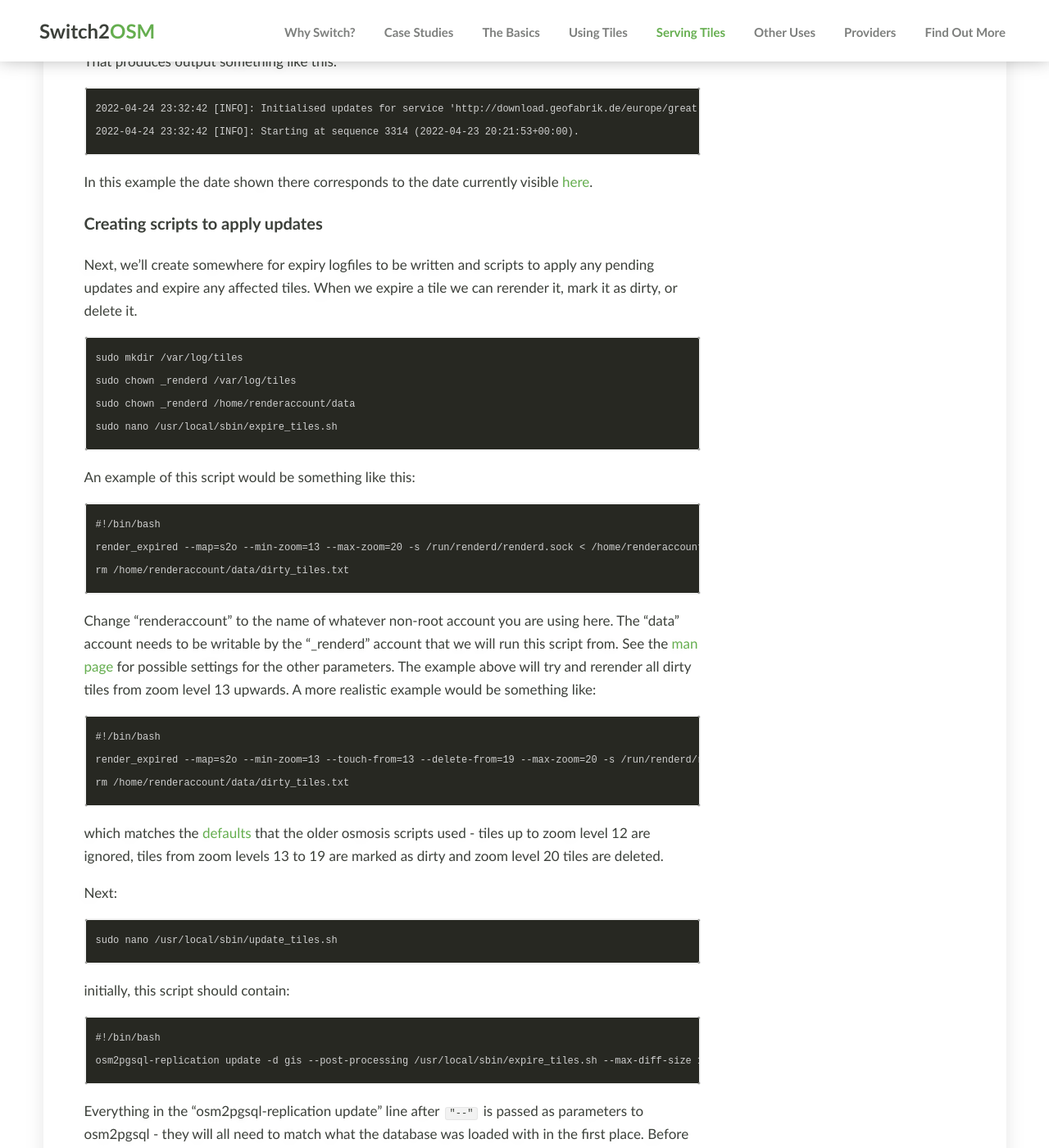
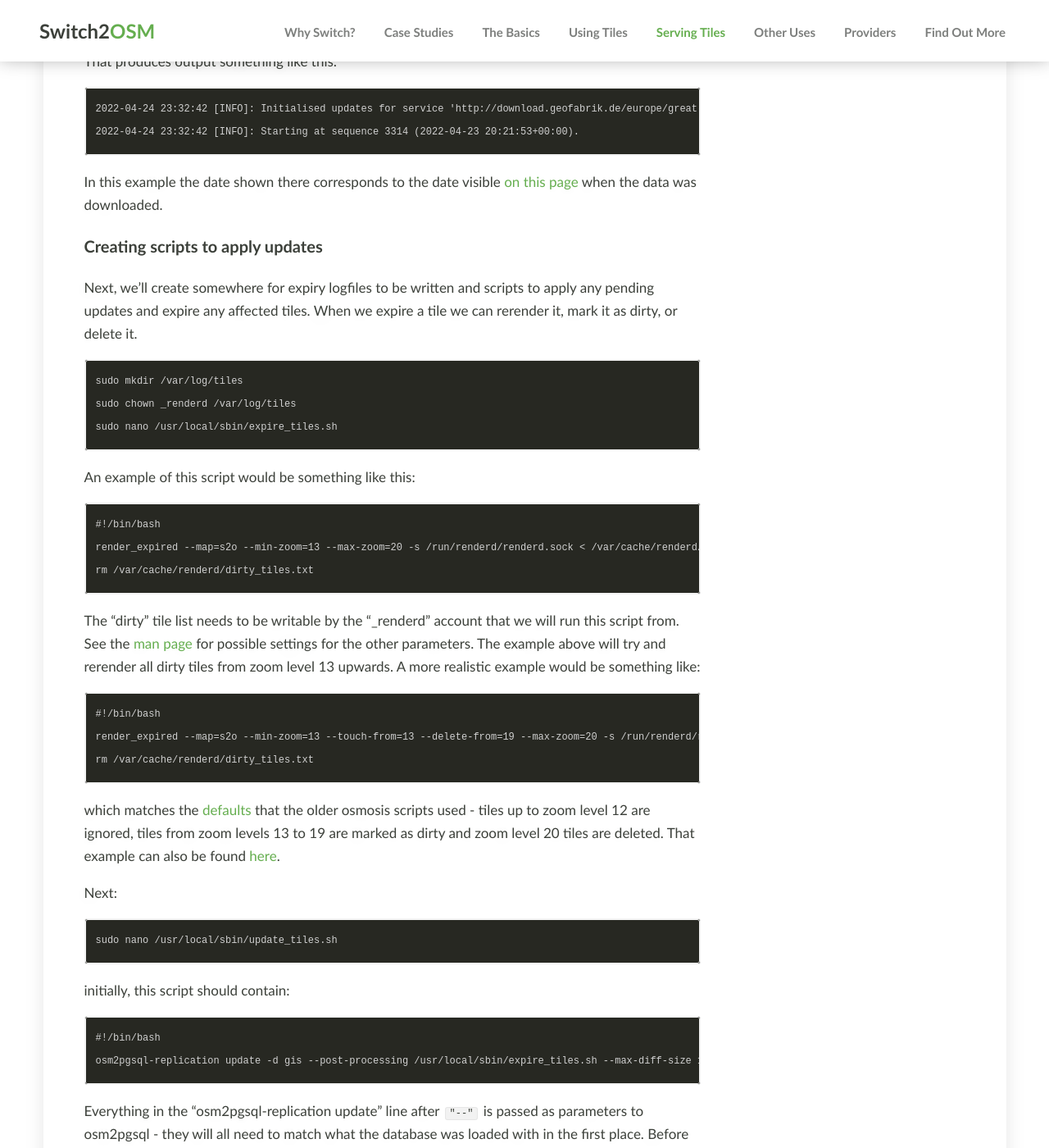
Before and after one commit to switch2osm/switch2osm, a Jekyll site: the page built from serving-tiles/updating-as-people-edit-osm2pgsql-replication.md, in a window 1280 px wide and 1400 px high, scrolled down 1437 px. Shown: the whole window at 82% size. Built offline with Jekyll 4.4.1, drawn with Linux system fonts in a browser that asks for light colours; comment, search, counter and statistics services are not loaded; some of the changed text lies outside the part shown.

Commit message:
updating-as-people-edit
Renamed "osm2pgsql" to "osm2pgsql-replication" to leave room for
as yet unwritten "pyosmium" unstructions.

Link to https://github.com/SomeoneElseOSM/mod_tile/blob/switch2osm/update_tiles.sh
Link to https://github.com/SomeoneElseOSM/mod_tile/blob/switch2osm/expire_tiles.sh

These scripts now have error checking in and detect if they are already running.

```diff
--- a/_layouts/docs.html
+++ b/_layouts/docs.html
@@ -20,7 +20,7 @@
             <li><a href="{{ site.url }}/serving-tiles/using-a-docker-container/">Using a Docker container</a></li>
             <li><a href="{{ site.url }}/serving-tiles/manually-building-a-tile-server-18-04-lts/">Manually building a tile server (Ubuntu 18.04 LTS)</a></li>
 	    <br>
-            <li><a href="{{ site.url }}/serving-tiles/updating-as-people-edit-osm2pgsql/">Updating your database as people edit OpenStreetMap (Osm2pgsql)</a></li>
+            <li><a href="{{ site.url }}/serving-tiles/updating-as-people-edit-osm2pgsql-replication/">Updating your database as people edit OpenStreetMap (osm2pgsql-replication)</a></li>
             <li><a href="{{ site.url }}/serving-tiles/updating-as-people-edit-osmosis/">Updating your database as people edit OpenStreetMap (Osmosis)</a></li>
           </ul>
 
--- a/serving-tiles/updating-as-people-edit-osm2pgsql.md
+++ b/serving-tiles/updating-as-people-edit-osm2pgsql-replication.md
@@ -37,7 +37,7 @@
     2022-04-24 23:32:42 [INFO]: Initialised updates for service 'http://download.geofabrik.de/europe/great-britain/england/greater-london-updates'.
     2022-04-24 23:32:42 [INFO]: Starting at sequence 3314 (2022-04-23 20:21:53+00:00).
 
-In this example the date shown there corresponds to the date currently visible [here](http://download.geofabrik.de/europe/great-britain/england/greater-london.html).
+In this example the date shown there corresponds to the date visible [on this page](http://download.geofabrik.de/europe/great-britain/england/greater-london.html) when the data was downloaded.
 
 ### Creating scripts to apply updates
 
@@ -45,22 +45,21 @@
 
     sudo mkdir /var/log/tiles
     sudo chown _renderd /var/log/tiles
-    sudo chown _renderd /home/renderaccount/data
     sudo nano /usr/local/sbin/expire_tiles.sh
 
 An example of this script would be something like this:
 
     #!/bin/bash
-    render_expired --map=s2o --min-zoom=13 --max-zoom=20 -s /run/renderd/renderd.sock < /home/renderaccount/data/dirty_tiles.txt
-    rm /home/renderaccount/data/dirty_tiles.txt
+    render_expired --map=s2o --min-zoom=13 --max-zoom=20 -s /run/renderd/renderd.sock < /var/cache/renderd/dirty_tiles.txt
+    rm /var/cache/renderd/dirty_tiles.txt
 
-Change "renderaccount" to the name of whatever non-root account you are using here.  The "data" account needs to be writable by the "_renderd" account that we will run this script from.  See the [man page](https://manpages.ubuntu.com/manpages/jammy/en/man1/render_expired.1.html) for possible settings for the other parameters.  The example above will try and rerender all dirty tiles from zoom level 13 upwards.  A more realistic example would be something like:
+The "dirty" tile list needs to be writable by the "_renderd" account that we will run this script from.  See the [man page](https://manpages.ubuntu.com/manpages/jammy/en/man1/render_expired.1.html) for possible settings for the other parameters.  The example above will try and rerender all dirty tiles from zoom level 13 upwards.  A more realistic example would be something like:
 
     #!/bin/bash
-    render_expired --map=s2o --min-zoom=13 --touch-from=13 --delete-from=19 --max-zoom=20 -s /run/renderd/renderd.sock < /home/renderaccount/data/dirty_tiles.txt
-    rm /home/renderaccount/data/dirty_tiles.txt
+    render_expired --map=s2o --min-zoom=13 --touch-from=13 --delete-from=19 --max-zoom=20 -s /run/renderd/renderd.sock < /var/cache/renderd/dirty_tiles.txt
+    rm /var/cache/renderd/dirty_tiles.txt
 
-which matches the [defaults](https://github.com/SomeoneElseOSM/mod_tile/blob/switch2osm/openstreetmap-tiles-update-expire#L58) that the older osmosis scripts used - tiles up to zoom level 12 are ignored, tiles from zoom levels 13 to 19 are marked as dirty and zoom level 20 tiles are deleted.
+which matches the [defaults](https://github.com/SomeoneElseOSM/mod_tile/blob/switch2osm/openstreetmap-tiles-update-expire#L58) that the older osmosis scripts used - tiles up to zoom level 12 are ignored, tiles from zoom levels 13 to 19 are marked as dirty and zoom level 20 tiles are deleted.  That example can also be found [here](https://github.com/SomeoneElseOSM/mod_tile/blob/switch2osm/expire_tiles.sh).
 
 Next:
 
@@ -69,9 +68,9 @@
 initially, this script should contain:
 
     #!/bin/bash
-    osm2pgsql-replication update -d gis --post-processing /usr/local/sbin/expire_tiles.sh --max-diff-size 10  --  -G --hstore --tag-transform-script /home/renderaccount/src/openstreetmap-carto/openstreetmap-carto.lua -C 3000 --number-processes 4 -S /home/renderaccount/src/openstreetmap-carto/openstreetmap-carto.style --expire-tiles=1-20 --expire-output=/home/renderaccount/data/dirty_tiles.txt
+    osm2pgsql-replication update -d gis --post-processing /usr/local/sbin/expire_tiles.sh --max-diff-size 10  --  -G --hstore --tag-transform-script /home/renderaccount/src/openstreetmap-carto/openstreetmap-carto.lua -C 3000 --number-processes 4 -S /home/renderaccount/src/openstreetmap-carto/openstreetmap-carto.style --expire-tiles=1-20 --expire-output=/var/cache/renderd/dirty_tiles.txt
 
-Everything in the "osm2pgsql-replication update" line after <code>"--"</code> is passed as parameters to osm2pgsql - they will all need to match what the database was loaded with in the first place.  Before the <code>"--"</code>, <code>"-d gis"</code> just defines what database we're using and <code>"--max-diff-size 10"</code> how much data to process at once, but note that osm2pgsql-replication will actually repeat downloading data and updating the database until there is no more to process.  The <code>"--max diff-size"</code> determines how much data is fetched on each iteration.  The <code>"--post-processing /usr/local/sbin/expire_tiles.sh"</code> just calls our other script.
+Everything in the "osm2pgsql-replication update" line after <code>"--"</code> is passed as parameters to osm2pgsql - they will all need to match what the database was loaded with in the first place.  Before the <code>"--"</code>, <code>"-d gis"</code> just defines what database we're using and <code>"--max-diff-size 10"</code> how much data to process at once, but note that osm2pgsql-replication will actually repeat downloading data and updating the database until there is no more to process, which may take some time.  The <code>"--max diff-size"</code> determines how much data is fetched on each iteration.  The <code>"--post-processing /usr/local/sbin/expire_tiles.sh"</code> just calls our other script.
 
 Make both scripts executable:
 
@@ -131,7 +130,7 @@
     2022-06-05 16:29:57  Going over 129 pending relations (using 4 threads)
     ...
 
-when there is a tile to expire, a line like this will appear:
+When there is a tile to expire, a line like this will appear:
 
     Read and expanded 42700 tiles from list.
     render: file:///var/cache/renderd/tiles/s2o/18/17/245/244/200/0.meta
@@ -172,20 +171,13 @@
 
 ### Running every day
 
-The script to perform the update can be added to root's crontab.  First, amend <code>update_tiles.sh</code> to append a summary to a logfile only:
-
-    #!/bin/bash
-    echo >> /var/log/tiles/run.log
-    date >> /var/log/tiles/run.log
-    osm2pgsql-replication update -d gis --post-processing /usr/local/sbin/expire_tiles.sh --max-diff-size 10  --  -G --hstore --tag-transform-script /home/renderaccount/src/openstreetmap-carto/openstreetmap-carto.lua -C 3000 --number-processes 4 -S /home/renderaccount/src/openstreetmap-carto/openstreetmap-carto.style --expire-tiles=1-20 --expire-output=/home/renderaccount/data/dirty_tiles.txt 2>&1 | tail -8 >> /var/log/tiles/run.log
-
-The two extra lines at the start write the date to the log and the final part sends the last 8 lines of stderr (containing a summary) to the end of the logfile.
+The script to perform the update can be added to root's crontab.  First, amend <code>update_tiles.sh</code> to do some error checking at startup, and to append a summary to a logfile only.  You can get a copy of that from [here](https://github.com/SomeoneElseOSM/mod_tile/blob/switch2osm/update_tiles.sh).  Again, change "renderaccount" to the name of whatever non-root account you are using here.
 
 Then add to root's crontab:
 
     04 04  *   *   *     sudo -u _renderd /usr/local/sbin/update_tiles.sh
 
-There's no point in running it more than once per day, since Geofabrik updates are only released daily.
+This example runs once per day at 04:04 every morning.  There's no point in running it more than once per day, since Geofabrik updates are only released daily.
 
 ## Using minutely updates from openstreetmap.org
 
@@ -215,4 +207,4 @@
 
     */5 *  *   *   *     sudo -u _renderd /usr/local/sbin/update_tiles.sh
 
-As we're updating based on minutely updates, we can run this more often than once per day; in this case every 5 minutes.
+As we're updating based on minutely updates, and we've made the script check that it is not already running before trying to apply updates, we can run this more often than once per day; in this case every 5 minutes.
```
Also changed, not shown: other parts of serving-tiles/updating-as-people-edit-osm2pgsql-replication.md (+1 -1 lines), serving-tiles/updating-as-people-edit-osmosis.md (+1 -1 lines).
